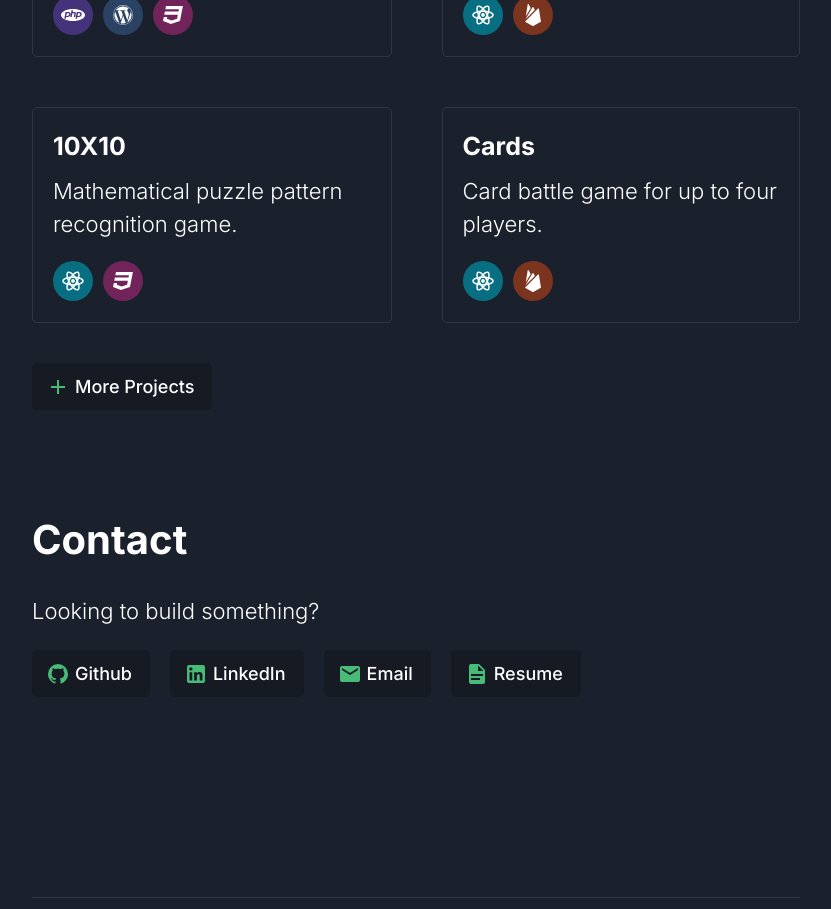
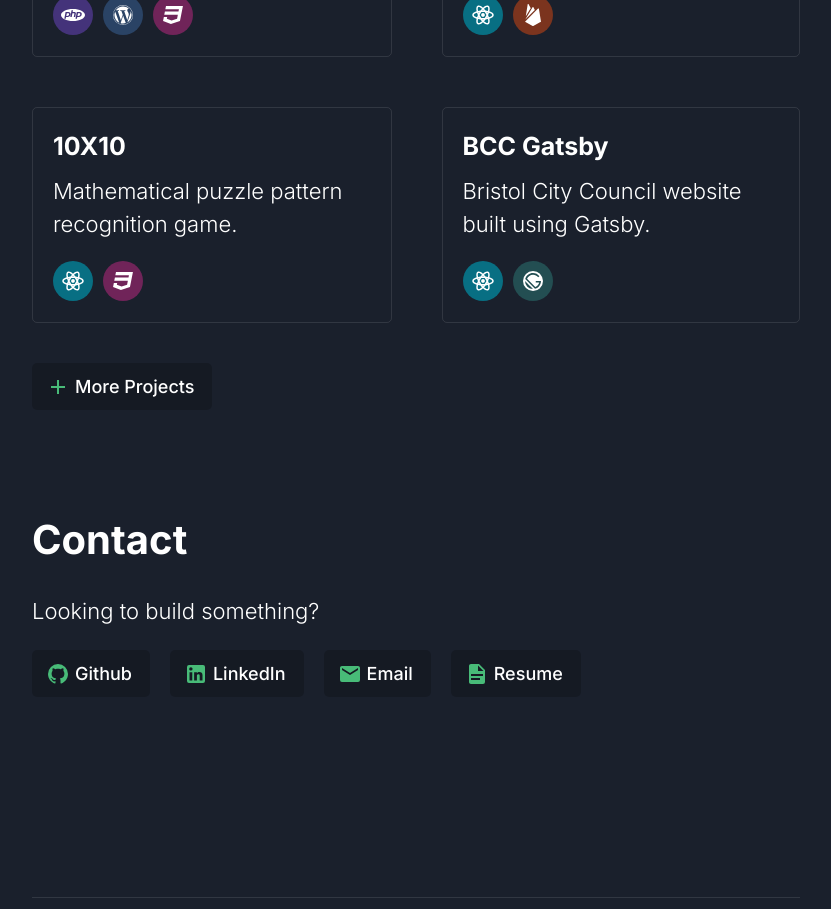
Before and after one commit to tarpey/jamestarpey, a Next.js app: page / in a window 1280 px wide. Shown: the part 820-1729 px from the top of the page, without its empty margins (224-1055 px from the left). Built offline with nearby package versions, Linux system fonts and the light colour scheme.

Commit message:
Add BCC Gatsby project

```diff
--- a/data/projects.tsx
+++ b/data/projects.tsx
@@ -40,6 +40,14 @@ const projects = [
     url: "https://10x10-grid.vercel.app/",
     github: "https://github.com/tarpey/10x10",
     tags: ["React", "CSS Grid"],
+  },
+  {
+    id: "bcc-gatsby",
+    name: "BCC Gatsby",
+    description: ["Bristol City Council website built using Gatsby."],
+    url: "https://bcc.jamestarpey.com",
+    github: "https://github.com/tarpey/bcc-gatsby",
+    tags: ["React", "Gatsby"],
   },
   {
     id: "cards",
--- a/styles/main.scss
+++ b/styles/main.scss
@@ -129,7 +129,10 @@ header {
     background: #744210;
   }
   &.bootstrap {
-    background: #822727;
+    background: #234e52;
+  }
+  &.gatsby {
+    background: #234e52;
   }
   span {
     margin-left: 5px;
```
Also changed, not shown: public/bcc-gatsby.png (added).
